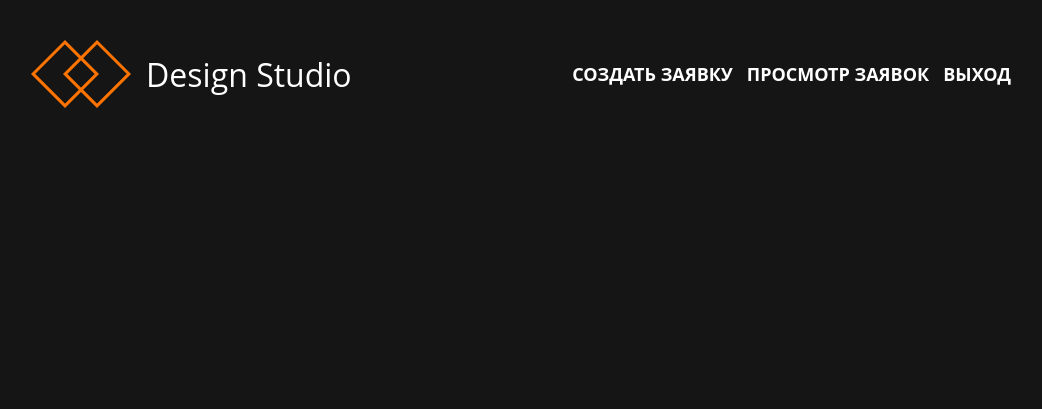
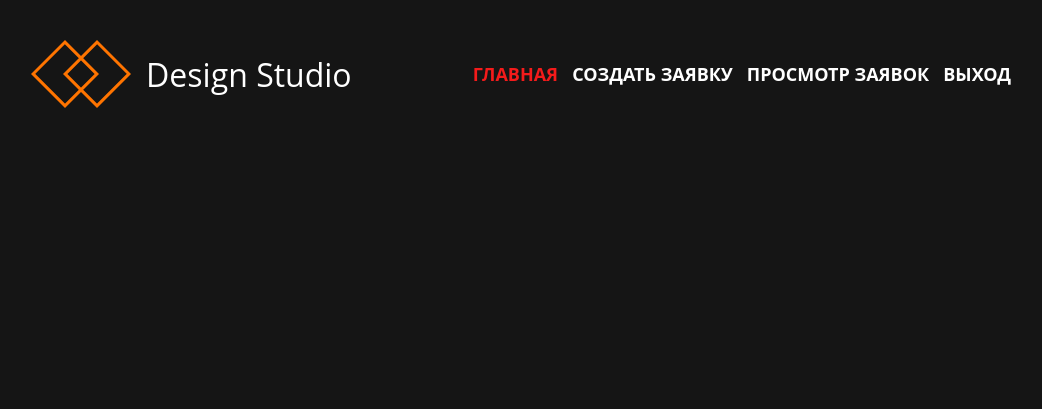
Before and after one commit to safo4eg/practicProject, a Django app: page /main/ in a window 1280 px wide. Shown: the top 409 px of the page, without its empty margins (119-1161 px from the left). Run offline with Django 4.2, Linux system fonts and the light colour scheme; a user stored in the database is signed in; data comes from the database, SQL or seed files in the repository; both versions use the stored data as it was after the commit.

Commit message:
Add Files

```diff
--- a/dstudia/personal_account/templates/includes/account_nav.html
+++ b/dstudia/personal_account/templates/includes/account_nav.html
@@ -11,6 +11,13 @@
                        {% if user.is_authenticated %}
 
                             {% if user.role == 'CUSTOMER' %}
+
+                                {% if name_page == 'main_page' %}
+                                    <span class="nav-item">Главная</span>
+                                {% else %}
+                                    <a class="nav-item" href="{% url 'main_page' %}">Главная</a>
+                                {% endif %}
+
                                 {% if name_page == 'create_application' %}
                                     <span class="nav-item">Создать заявку</span>
                                 {% else %}
@@ -25,16 +32,22 @@
 
                             {% elif user.role == 'MANAGER' %}
 
+                                {% if name_page == 'main_page' %}
+                                    <span class="nav-item">Главная</span>
+                                {% else %}
+                                    <a class="nav-item" href="{% url 'main_page' %}">Главная</a>
+                                {% endif %}
+
                                 {% if name_page == 'applications_management' %}
-                                    <span class="nav-item">Управление заявками</span>
+                                    <span class="nav-item">Заявки</span>
                                 {% else %}
-                                    <a class="nav-item" href="{% url 'applications_management' %}">Управление заявками</a>
+                                    <a class="nav-item" href="{% url 'applications_management' %}">Заявки</a>
                                 {% endif %}
 
                                 {% if name_page == 'category_page' %}
-                                    <span class="nav-item">Управление категориями</span>
+                                    <span class="nav-item">Категории</span>
                                 {% else %}
-                                    <a class="nav-item" href="{% url 'category_page' %}">Управление категориями</a>
+                                    <a class="nav-item" href="{% url 'category_page' %}">Категории</a>
                                 {% endif %}
 
                             {% endif %}
--- a/dstudia/personal_account/templates/personal_account/main.html
+++ b/dstudia/personal_account/templates/personal_account/main.html
@@ -47,7 +47,7 @@
            <div class="footer-top">
                <div class="footer-content">
                    <h2>Заявок в работе:</h2>
-                   <span>{{ applications_amount }}</span>
+                   <span>{{applications_amount}}</span>
                </div>
                <a class="footer-btn" href="{% url 'registration_page' %}">Подать заявку</a>
            </div> <!-- footer-top -->
--- a/dstudia/personal_account/views.py
+++ b/dstudia/personal_account/views.py
@@ -13,7 +13,7 @@ def main_page(request):
     context = {
         'name_page': 'main_page',
         'applications': Application.objects.filter(status='c').order_by('-time_create')[0:4],
-        'applicationaccount_pages_amount': Application.objects.filter(status='a').count(),
+        'applications_amount': Application.objects.filter(status='a').count(),
     }
     return render(request, 'personal_account/main.html', context=context)
 
```
Also changed, not shown: dstudia/db.sqlite3.
